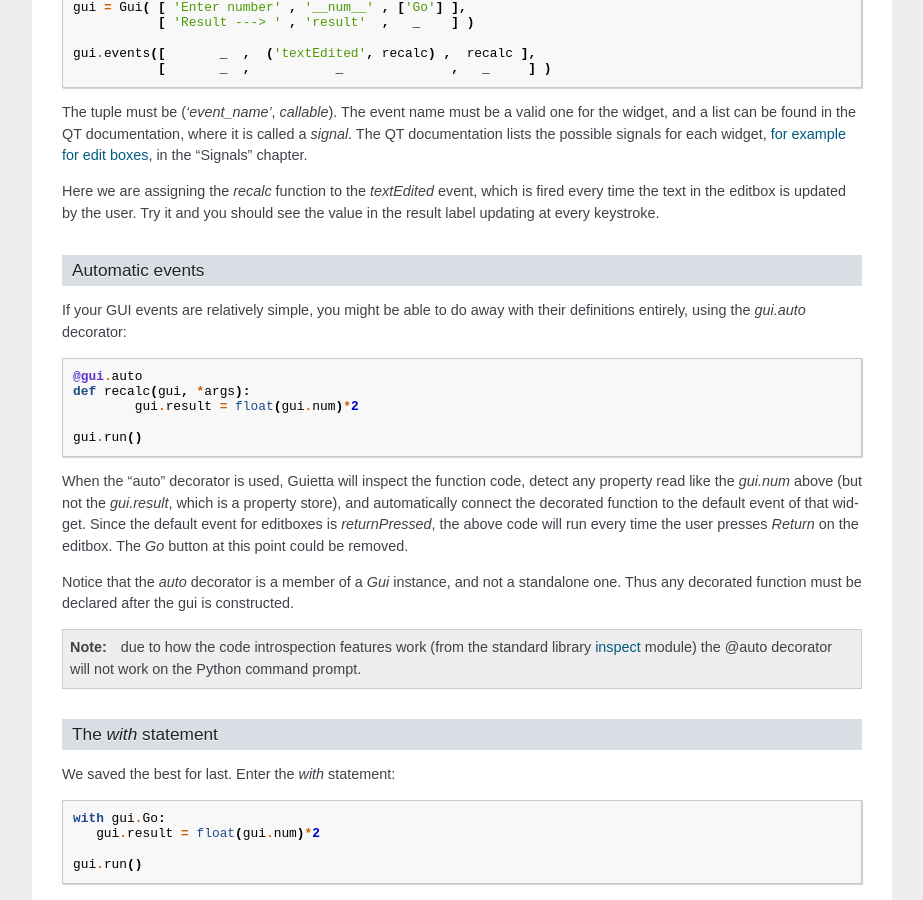
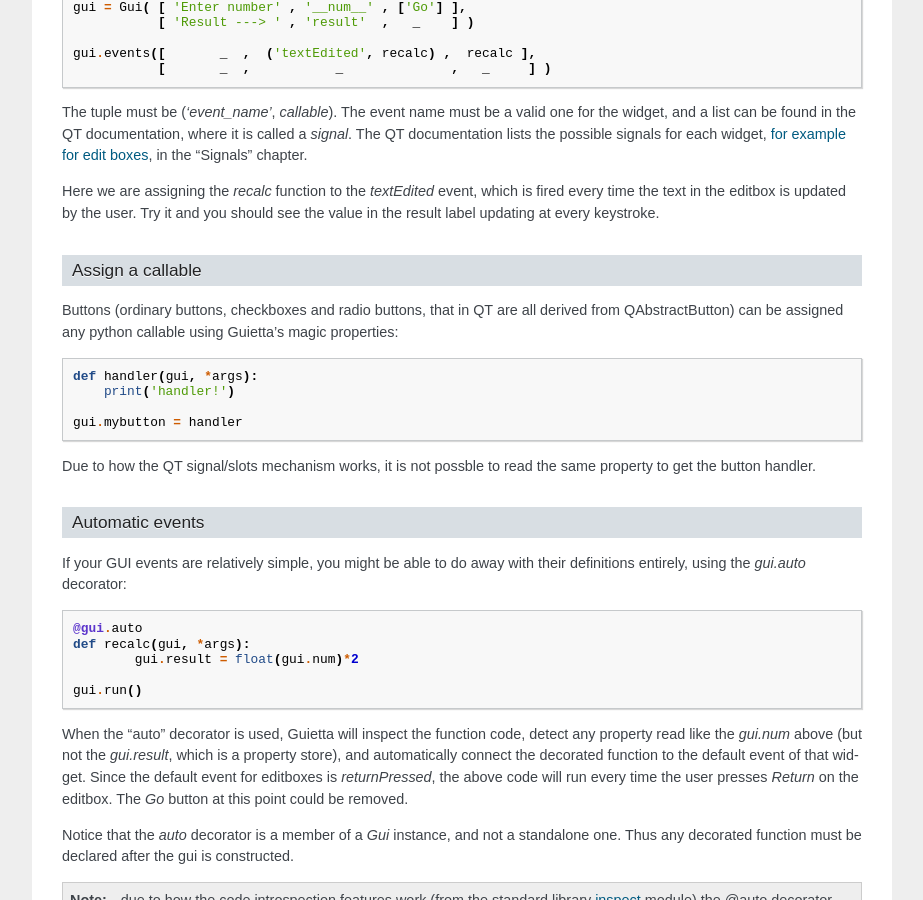
Before and after one commit to alfiopuglisi/guietta, a Sphinx documentation site: the page built from docs/tutorial.rst, in a window 1280 px wide and 900 px high, scrolled down 2974 px. Shown: the whole window, without its empty margins (198-1121 px from the left). Built offline with Sphinx 7.4.7, drawn with Linux system fonts in a browser that asks for light colours.

Commit message:
Updated docs

```diff
--- a/docs/conf.py
+++ b/docs/conf.py
@@ -33,6 +33,7 @@ class QtWidgets:
     QAbstractSlider = QAbstractButton = QMessageBox = object
     QListWidget = QAbstractItemView = QPlainTextEdit = object
     QHBoxLayout = QComboBox = QSplashScreen = QFileDialog = object
+    QButtonGroup = object
     class QFrame:
         HLine = VLine = Sunken = None
         def setFrameShadow(self, a): pass
--- a/docs/tutorial.rst
+++ b/docs/tutorial.rst
@@ -199,6 +199,21 @@ Here we are assigning the *recalc* function to the *textEdited* event,
 which is fired every time the text in the editbox is updated by the user.
 Try it and you should see the value in the result label updating
 at every keystroke.
+
+Assign a callable
++++++++++++++++++
+
+Buttons (ordinary buttons, checkboxes and radio buttons, that in QT are
+all derived from QAbstractButton) can be assigned any python callable using
+Guietta's magic properties::
+
+    def handler(gui, *args):
+        print('handler!')
+
+    gui.mybutton = handler
+
+Due to how the QT signal/slots mechanism works, it is not possble to read
+the same property to get the button handler.
 
 Automatic events
 ++++++++++++++++
```
Also changed, not shown: CHANGELOG.md (+1 -0 lines).
